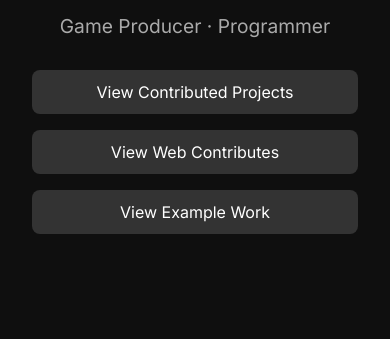
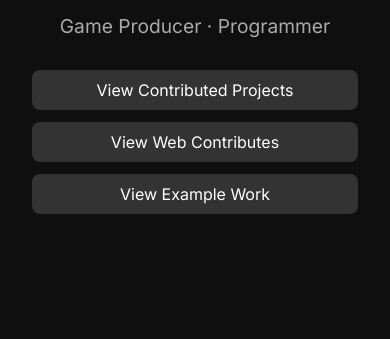
Before and after one commit to divites/divites.github.io, a plain HTML site: page index.html in a window 390 px wide. Shown: the part 504-843 px from the top of the page. Drawn offline with Linux system fonts and the light colour scheme.

Commit message:
Update style.css

```diff
--- a/style.css
+++ b/style.css
@@ -83,3 +83,16 @@ footer {
   font-size: 0.9rem;
   color: #888;
 }
+
+@media (max-width: 500px) {
+  .btn {
+    font-size: 1rem;
+    padding: 10px 12px;
+    width: 100%;
+  }
+
+  .btn-group {
+    flex-direction: column;
+    gap: 0.75rem;
+  }
+}
```
